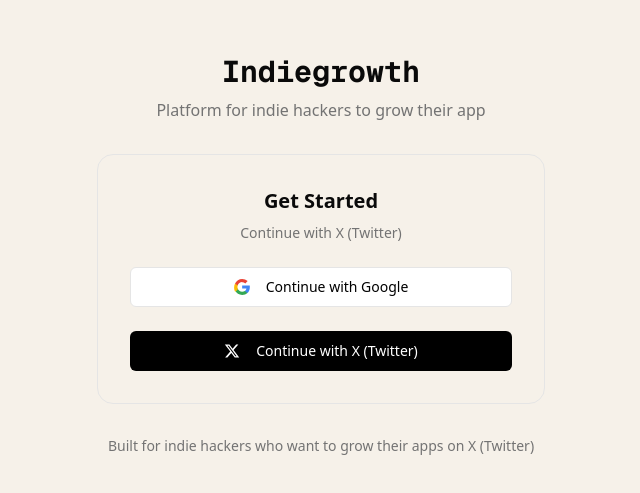
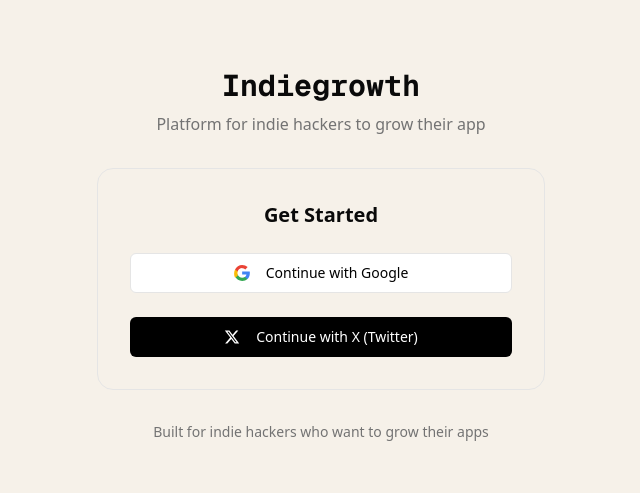
Before and after one commit to ashwaniverma-github/Marketing-co-pilot, a Next.js app: page /login in a window 1280 px wide. Shown: the part 145-638 px from the top of the page, without its empty margins (319-959 px from the left). Built offline with nearby package versions, Linux system fonts and the light colour scheme.

Commit message:
Indiegrowth

```diff
--- a/src/app/login/page.tsx
+++ b/src/app/login/page.tsx
@@ -65,9 +65,6 @@ export default function LoginPage() {
             <h2 className="text-xl font-semibold text-foreground mb-2">
               Get Started
             </h2>
-            <p className="text-muted-foreground text-sm">
-              Continue with X (Twitter)
-            </p>
           </div>
 
           {error && (
@@ -133,7 +130,7 @@ export default function LoginPage() {
 
         <div className="text-center text-sm text-muted-foreground">
           <p>
-            Built for indie hackers who want to grow their apps on X (Twitter)
+            Built for indie hackers who want to grow their apps
           </p>
         </div>
       </div>
```
